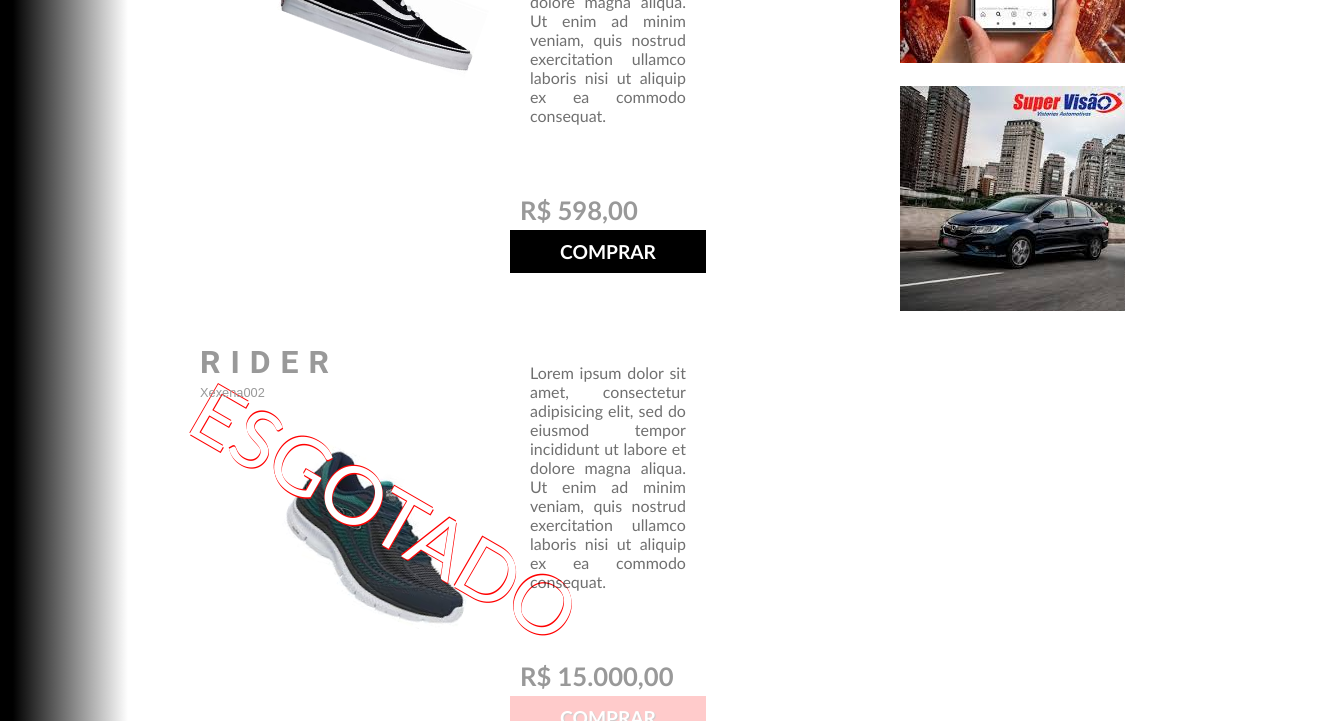
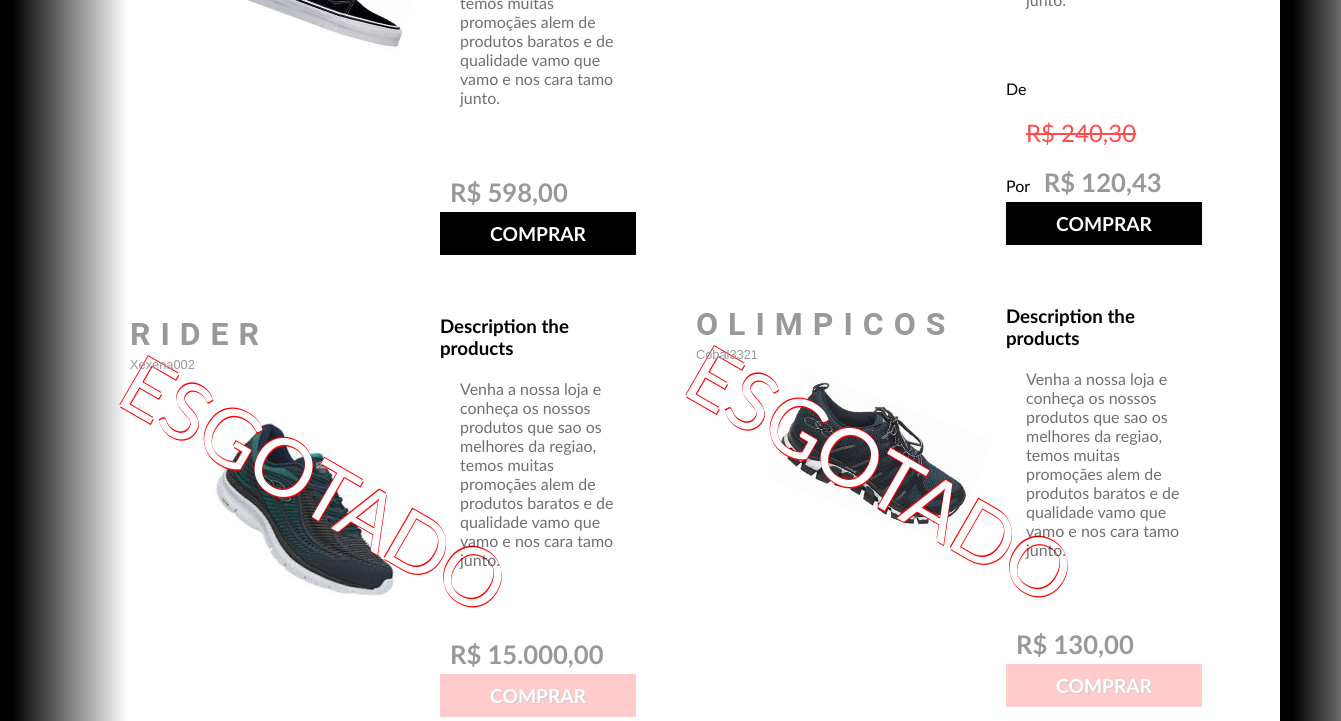
Before and after one commit to WelderMileu/site-astronauta, a website: page index.html in a window 1280 px wide. Shown: the part 727-1448 px from the top of the page, 1341 px wide, since content can reach past the window. Drawn offline with Linux system fonts and the light colour scheme.

Commit message:
Em desenvolvimento

```diff
--- a/css/style.scss
+++ b/css/style.scss
@@ -24,6 +24,10 @@
 			margin-top:20px;
 		}
 	}
+}
+
+#conteudo{
+	columns: 2;
 }
 
 nav{
@@ -81,7 +85,7 @@
 }
 
 .container{
-	width: 900px;
+	width: 550px;
 	margin-left: 20%;
 	margin-top: 10px;
 	margin-bottom: 20px;
@@ -93,7 +97,7 @@
 		width: 60%;
 		background:transparent;
 		// box-shadow: 20px 10px 30px black;
-		margin-top:30px;
+		margin-top:0px;
 		.name{
 			z-index: 1;
 			width: 100px;
@@ -134,7 +138,7 @@
 			z-index: 1;
 			margin-left: 10px;
 			p{
-				text-align: justify;
+				text-align: left;
 				padding:20px;
 				opacity: .7;
 				// overflow: scroll;
@@ -186,6 +190,9 @@
 	padding:20px;
 	background-color:$color-01;
 	color: $color-03;
+	a{
+		-o-text-decoration: none;
+	}
 	.copy{
 		margin-top:50px;
 		text-align: center;
@@ -262,8 +269,7 @@
 	cursor: no-drop;
 	opacity: .2;
 }
-
-@media(max-width: 800px){
+@media(max-width: 300px){
 	.container{
 		margin-left:5%;
 		.content{
--- a/index.html
+++ b/index.html
@@ -30,7 +30,7 @@
 		</nav> -->
 		<div class="sidebar">
 			<div id="conteudo"></div>
-			<article>
+			<article style="visibility: hidden;">
 				<p>Anuncie Aqui</p>
 				<img src="img/01.jpg">
 				<img src="img/02.jpg">
@@ -43,11 +43,11 @@
 				<div class="location">
 					<h3>Unidades</h3>
 					<ul>
-						<li>Rua Mariel Todoro 200, Santa Efigenia, Belo Horizonte MG</li>
+						<li>Rua Mariel Teodoro 200, Santa Efigenia, Belo Horizonte MG</li>
 						<li>Av. Antonio Carlos 10001, Buritis, Belo Horizonte MG</li>
-						<li>Av Joao Cesar de Oliveira 2111, Eldorado, Contagem MG</li>
+						<li>Av. Joao Cesar de Oliveira 2111, Eldorado, Contagem MG</li>
 						<li>Rua Ragios Borges, Gameleira 3577, Betim MG</li>
-						<li>Av Julio Chaves Almeira 34434,São Paulo SP</li>
+						<li>Av. Julio Chaves Almeira 34434,São Paulo SP</li>
 					</ul>
 				</div>
 				<div class="contact">
@@ -76,7 +76,7 @@
 				<div class="sociais">
 					<h3>Midia Sociais</h3>
 					<ul>
-						<li><a href="#"><i class="fa fa-envelope"></i> Gmail</a></li>
+						<li><a href="#"><i class="fa fa-google-plus"></i> Gmail</a></li>
 						<li><a href="#"><i class="fa fa-instagram"></i> Instagram</a></li>
 						<li><a href="#"><i class="fa fa-facebook"></i> Facebook</a></li>
 						<li><a href="#"><i class="fa fa-twitter"></i> Towitter</a></li>
--- a/js/main.js
+++ b/js/main.js
@@ -98,10 +98,10 @@
 					<img src="img/${elem.src}">
 				</div>
 				<div class="information">
-					<p>Lorem ipsum dolor sit amet, consectetur adipisicing elit, sed do eiusmod
-					tempor incididunt ut labore et dolore magna aliqua. Ut enim ad minim veniam,
-					quis nostrud exercitation ullamco laboris nisi ut aliquip ex ea commodo
-					consequat.</p>
+					<h3>Description the products</h3>
+					<p>Venha a nossa loja e conheça os nossos produtos que sao os melhores da regiao,
+						temos muitas promoçães alem de produtos baratos e de qualidade vamo que vamo
+						e nos cara tamo junto.</p>
 					<div class="money">
 						${descont()}
 						<span>
```
Also changed, not shown: README.md, css/style.css, 1 other file.
